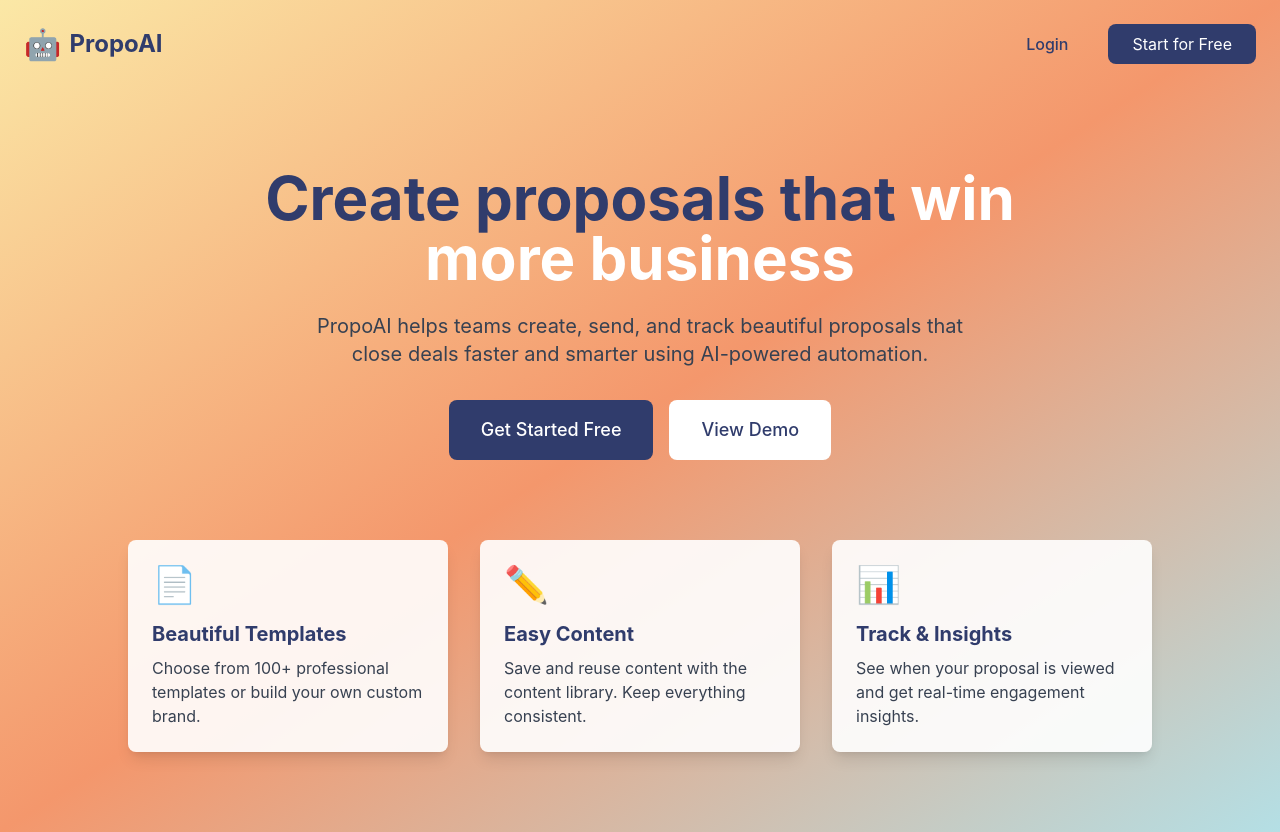
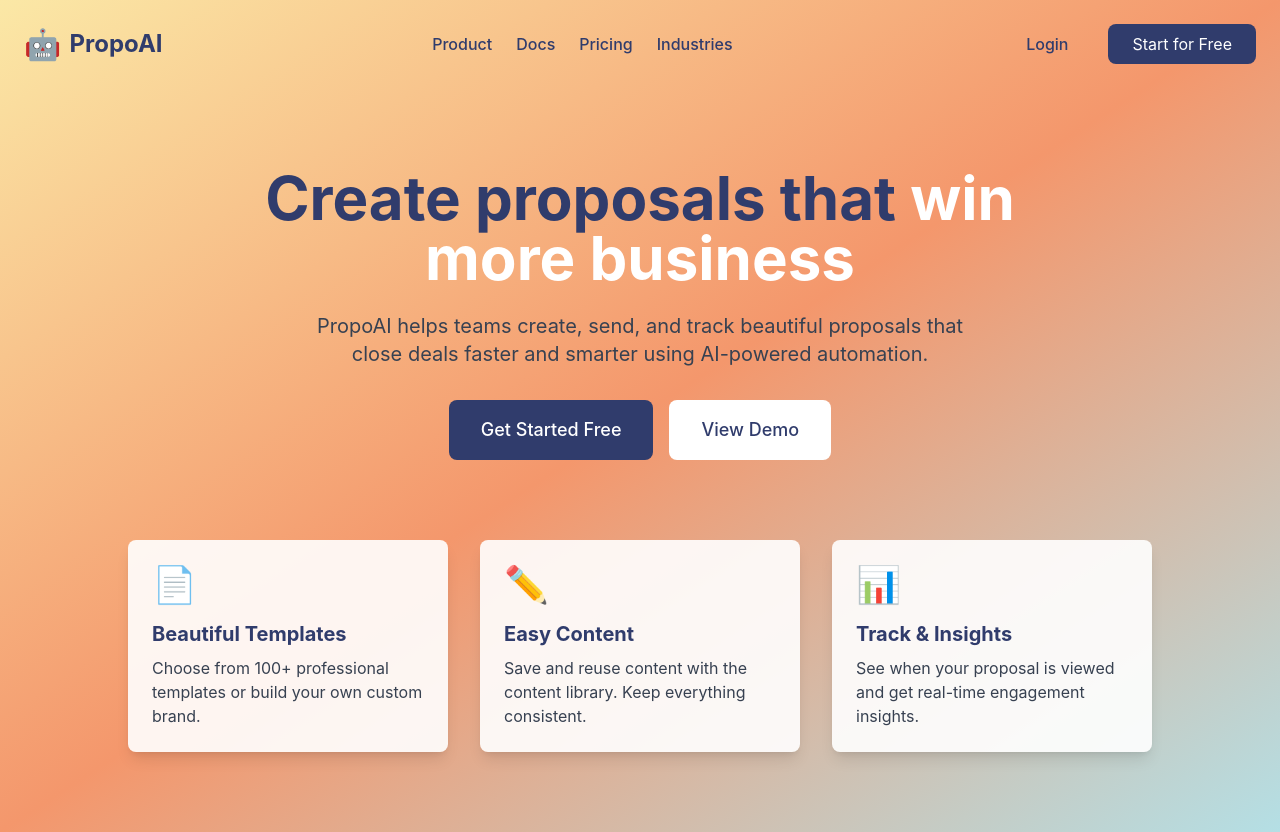
Before and after one commit to Theerthav11/proposify, a React (Vite) app: page / in a window 1280 px wide. Built offline with nearby package versions, Linux system fonts and the light colour scheme.

Commit message:
update home

```diff
--- a/src/App.jsx
+++ b/src/App.jsx
@@ -26,6 +26,10 @@ function App() {
           <Route path="/new-project" element={<NewProject />} />
           <Route path="/proposal-builder" element={<ProposalBuilder />} />
           <Route path="/preview" element={<Preview />} />
+          <Route path="/product" element={<h1>Product Page</h1>} />
+<Route path="/docs" element={<h1>Docs Page</h1>} />
+<Route path="/pricing" element={<h1>Pricing Page</h1>} />
+<Route path="/industries" element={<h1>Industries Page</h1>} />
         </Routes>
       </div>
     </BrowserRouter>
--- a/src/pages/Home.jsx
+++ b/src/pages/Home.jsx
@@ -5,12 +5,33 @@ export default function Home() {
 
   return (
     <div className="min-h-screen bg-gradient-to-br from-primary-yellow via-primary-coral to-primary-teal">
+
       {/* Navigation */}
       <nav className="flex justify-between items-center p-6">
+
+        {/* Logo */}
         <div className="flex items-center gap-2">
           <span className="text-3xl">🤖</span>
           <h1 className="text-2xl font-bold text-primary-navy">PropoAI</h1>
         </div>
+
+        {/* NEW: Middle Navbar Links */}
+        <div className="hidden md:flex gap-6 text-primary-navy font-medium">
+          <button onClick={() => navigate("/product")} className="hover:underline">
+            Product
+          </button>
+          <button onClick={() => navigate("/docs")} className="hover:underline">
+            Docs
+          </button>
+          <button onClick={() => navigate("/pricing")} className="hover:underline">
+            Pricing
+          </button>
+          <button onClick={() => navigate("/industries")} className="hover:underline">
+            Industries
+          </button>
+        </div>
+
+        {/* Right Side Buttons */}
         <div className="flex gap-4">
           <button
             onClick={() => navigate("/login")}
@@ -35,8 +56,7 @@ export default function Home() {
             <span className="text-white">win more business</span>
           </h1>
           <p className="text-xl text-gray-700 mb-8 max-w-2xl mx-auto">
-            PropoAI helps teams create, send, and track beautiful proposals that close deals
-            faster and smarter using AI-powered automation.
+            PropoAI helps teams create, send, and track beautiful proposals that close deals faster and smarter using AI-powered automation.
           </p>
           <div className="flex gap-4 justify-center">
             <button
```
Also changed, not shown: src/App.css (line endings or trailing spaces).
